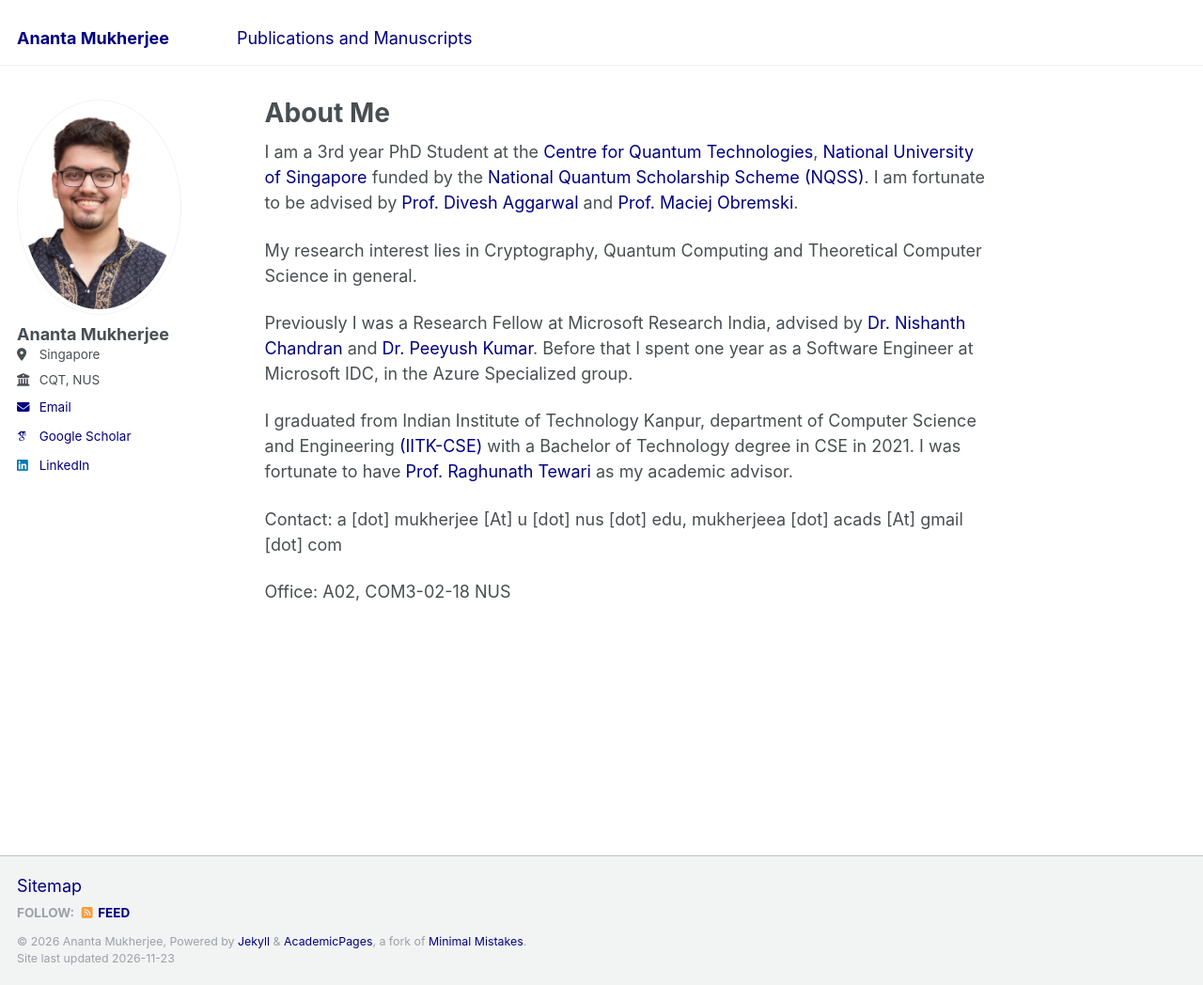
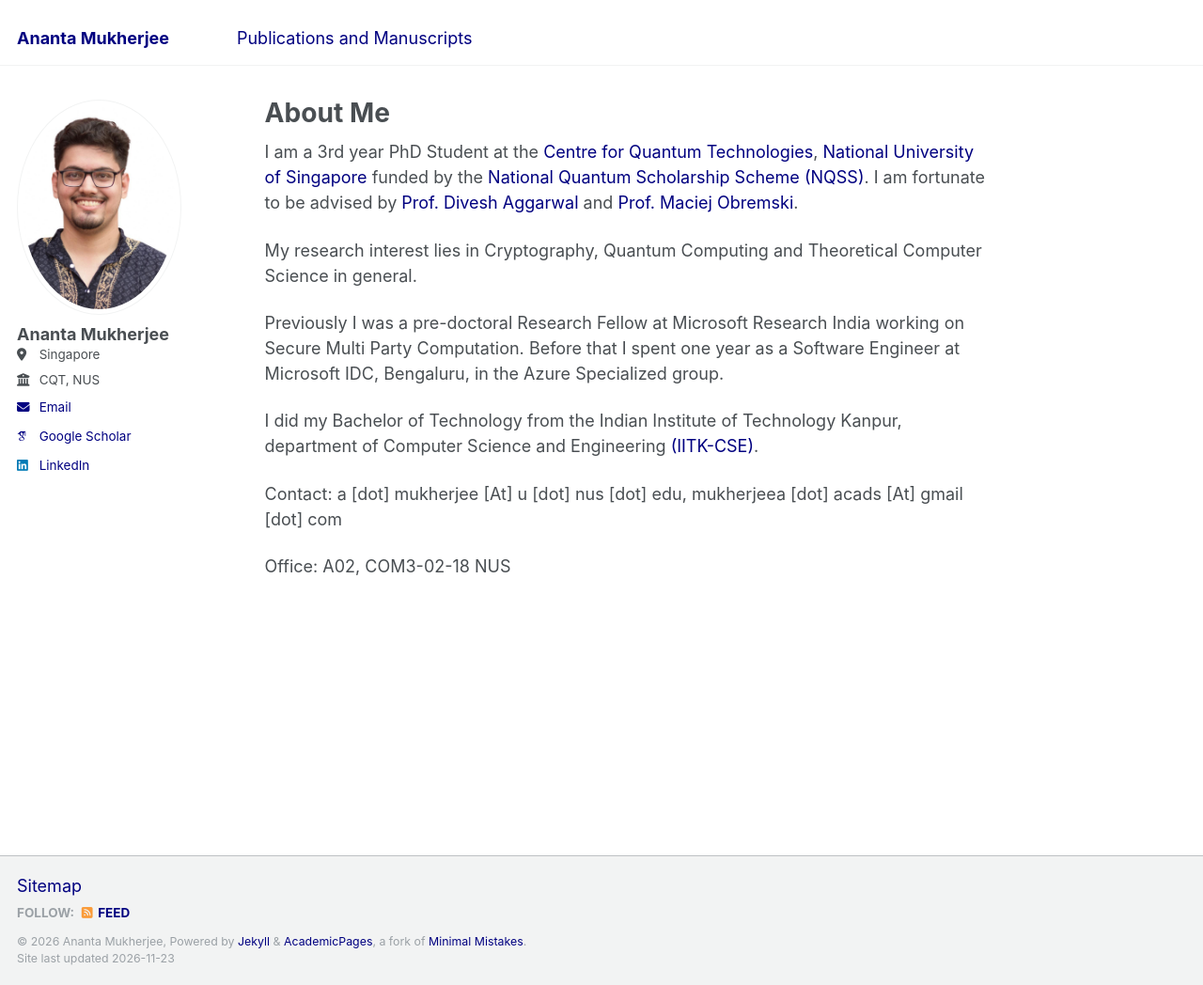
Before and after one commit to mananta/mananta.github.io, a Jekyll site: the page built from _pages/about.md, in a window 1280 px wide and 1048 px high. Shown: the whole window at 94% size. Built offline with Jekyll 4.4.1, drawn with Linux system fonts in a browser that asks for light colours; some web fonts are replaced.

Commit message:
updating homepage

```diff
--- a/_pages/about.md
+++ b/_pages/about.md
@@ -12,9 +12,12 @@ I am a 3rd year PhD Student at the [Centre for Quantum Technologies](https://www
 
 My research interest lies in Cryptography, Quantum Computing and Theoretical Computer Science in general.
 
-Previously I was a Research Fellow at Microsoft Research India, advised by [Dr. Nishanth Chandran](https://www.microsoft.com/en-us/research/people/nichandr/) and [Dr. Peeyush Kumar](https://www.microsoft.com/en-us/research/people/pekumar/). Before that I spent one year as a Software Engineer at Microsoft IDC, in the Azure Specialized group.
+Previously I was a pre-doctoral Research Fellow at Microsoft Research India working on Secure Multi Party Computation.
+ <!-- advised by [Dr. Nishanth Chandran](https://www.microsoft.com/en-us/research/people/nichandr/) and [Dr. Peeyush Kumar](https://www.microsoft.com/en-us/research/people/pekumar/).  -->
+ Before that I spent one year as a Software Engineer at Microsoft IDC, Bengaluru, in the Azure Specialized group.
 
-I graduated from Indian Institute of Technology Kanpur, department of Computer Science and Engineering [(IITK-CSE)](https://www.cse.iitk.ac.in/) with a Bachelor of Technology degree in CSE in 2021. I was fortunate to have [Prof. Raghunath Tewari](https://www.cse.iitk.ac.in/users/rtewari/) as my academic advisor.
+I did my Bachelor of Technology from the Indian Institute of Technology Kanpur, department of Computer Science and Engineering [(IITK-CSE)](https://www.cse.iitk.ac.in/).
+<!-- with a Bachelor of Technology degree in CSE in 2021. I was fortunate to have [Prof. Raghunath Tewari](https://www.cse.iitk.ac.in/users/rtewari/) as my academic advisor. -->
 
 Contact: a [dot] mukherjee [At] u [dot] nus [dot] edu, mukherjeea [dot] acads [At] gmail [dot] com
 
```
